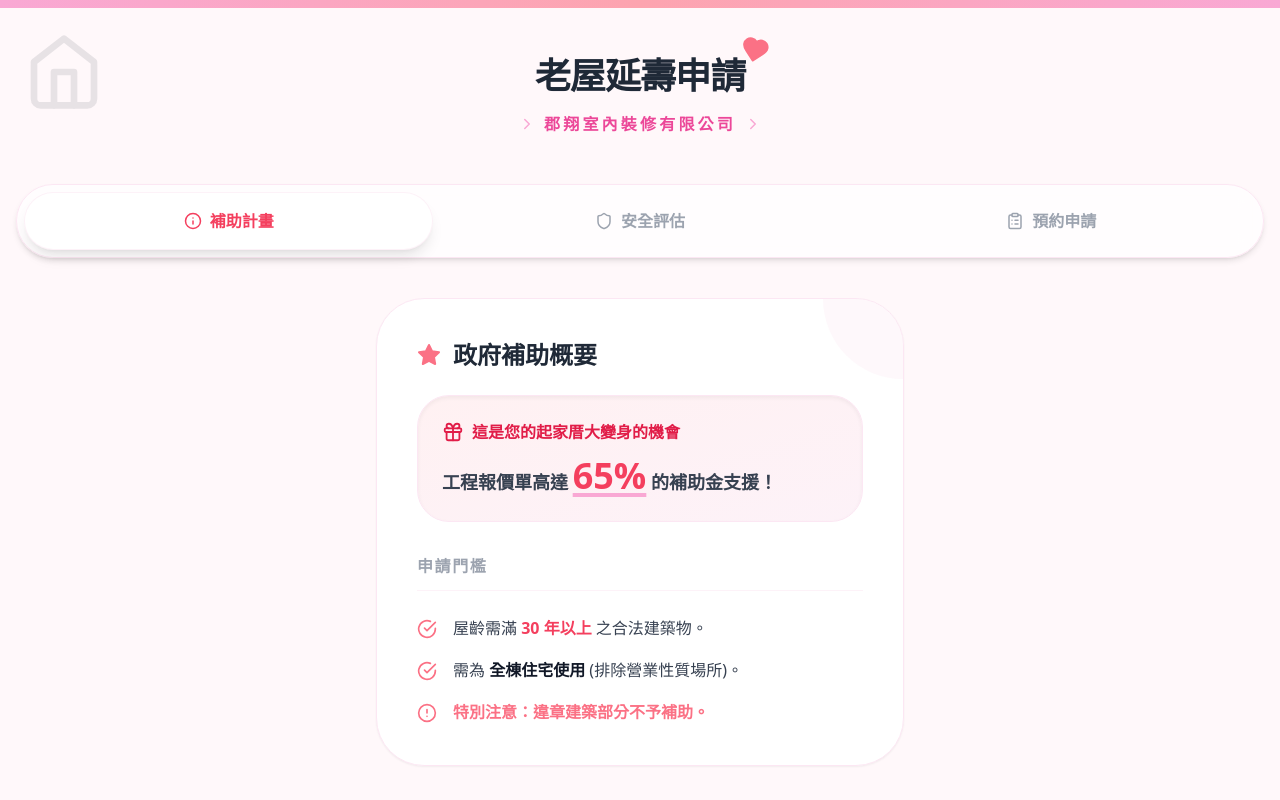
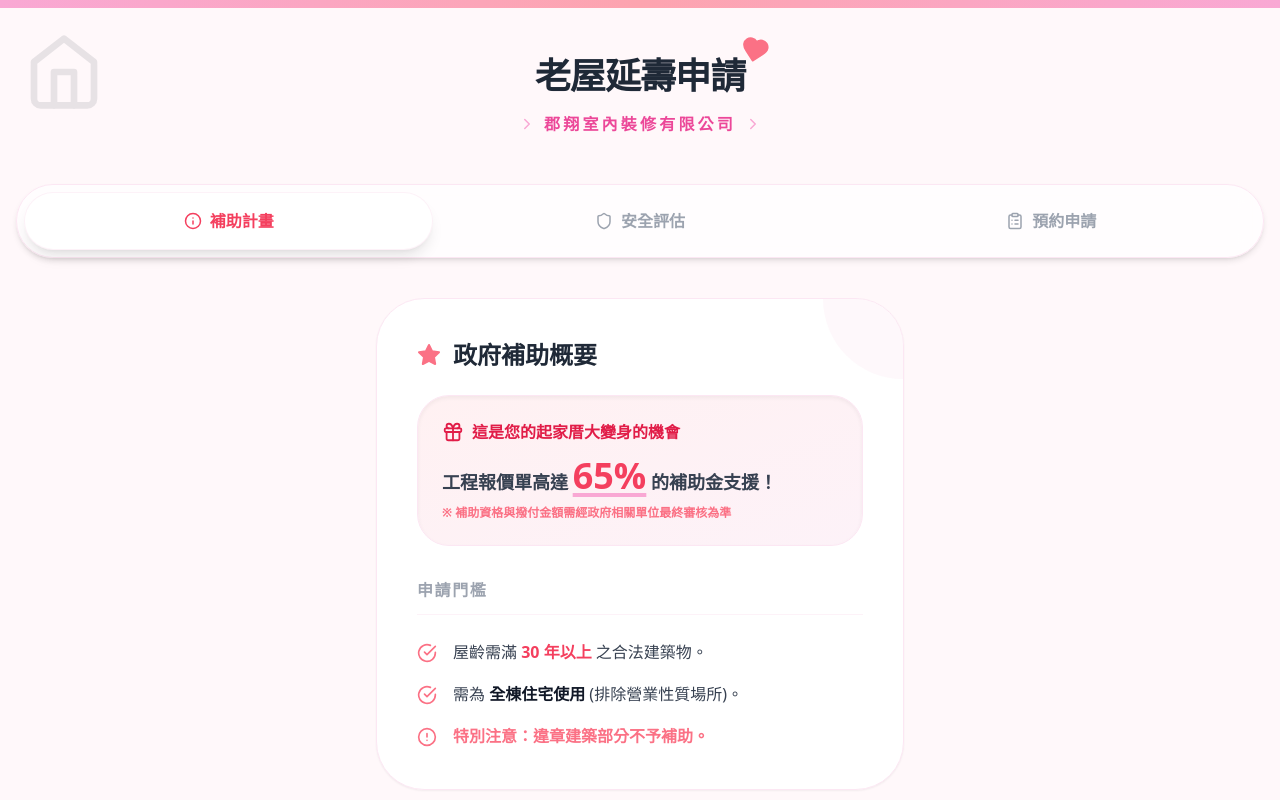
Before and after one commit to hehe0000402/old-house-project, a React (Vite) app: page / in a window 1280 px wide. Shown: the top 800 px of the page. Built offline with nearby package versions, Linux system fonts and the light colour scheme.

Commit message:
Update App.jsx

```diff
--- a/src/App.jsx
+++ b/src/App.jsx
@@ -194,6 +194,10 @@ const App = () => {
                     </p>
                     <div className="text-gray-700 font-bold text-lg leading-relaxed">
                       工程報價單高達 <span className="text-4xl font-black text-rose-500 underline decoration-pink-300 decoration-4 underline-offset-4">65%</span> 的補助金支援！
+                    </div>
+                    {/* 增加審核註記 */}
+                    <div className="text-xs text-rose-400 font-bold mt-2">
+                      ※ 補助資格與撥付金額需經政府相關單位最終審核為準
                     </div>
                   </div>
                   <div className="space-y-6">
```
